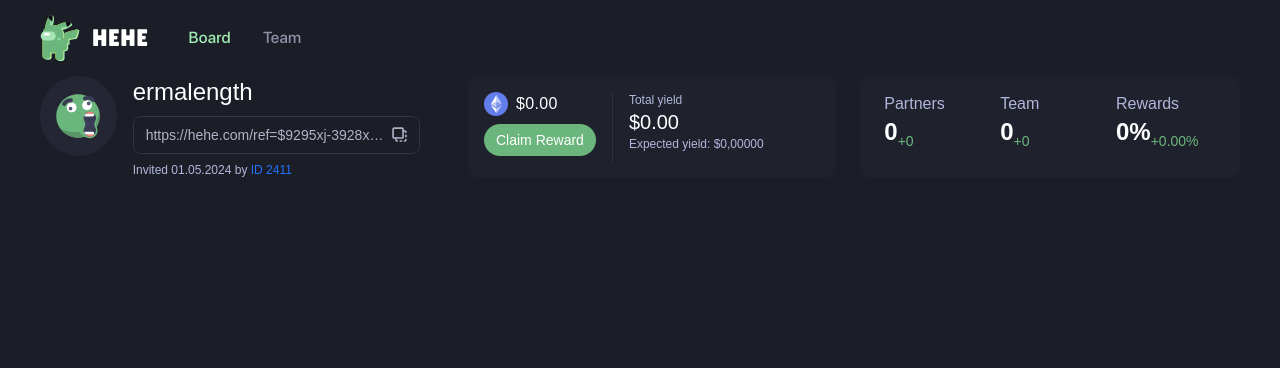
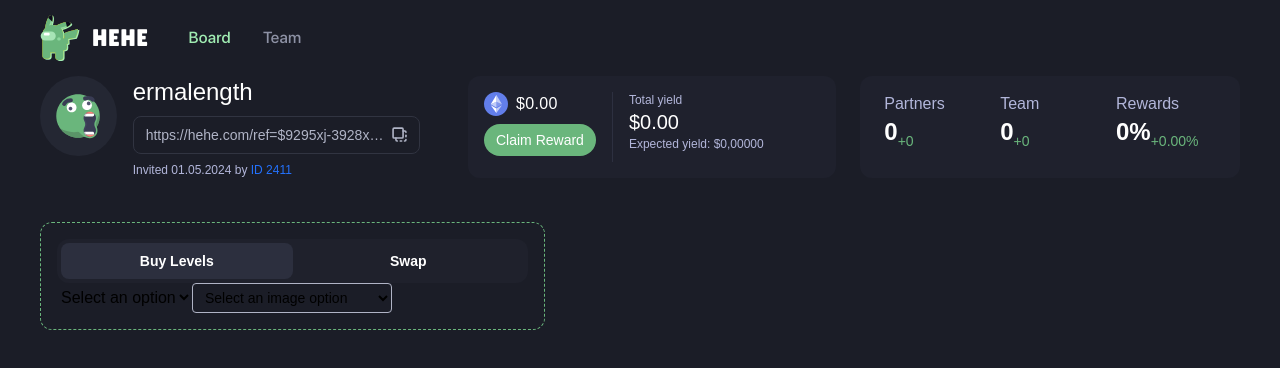
Before and after one commit to yevheniidrahancha/hehe-web, a Next.js app: page / in a window 1280 px wide. Shown: the top 368 px of the page. Built offline with nearby package versions, Linux system fonts and the light colour scheme.

Commit message:
added BuyWiget

```diff
--- /dev/null
+++ b/src/modules/Dashboard/BuyWidget/BuyLevelWidget/BuyLevelWidget.tsx
@@ -0,0 +1,75 @@
+"use client";
+
+import { useState } from "react";
+import "./styles.scss";
+
+const baseClassName = "buy-level-widget";
+
+const BuyLevelWidget = () => {
+  const [selectLevel, setSelectLevel] = useState("");
+  const [selectСurrency, setSelectСurrency] = useState("");
+
+  const handleSelectLevel = (e) => {
+    setSelectLevel(e.target.value);
+  };
+
+  const handleSelectCurrency = (e) => {
+    setSelectСurrency(e.target.value);
+  };
+  return (
+    <div className={baseClassName}>
+      <div className={`${baseClassName}__dropdowns-wrapper`}>
+        <select
+          value={selectLevel}
+          onChange={handleSelectLevel}
+          className={`${baseClassName}__dropdowns-wrapper`}
+        >
+          <option value="">Select an option</option>
+          <option value="option1">Option 1</option>
+          <option value="option2">Option 2</option>
+          <option value="option3">Option 3</option>
+        </select>
+
+        <select
+          value={selectСurrency}
+          onChange={handleSelectCurrency}
+          style={{
+            padding: "5px 8px",
+            border: "1px solid #b0b4c6",
+            borderRadius: "4px",
+            fontSize: "14px",
+            width: "200px",
+          }}
+        >
+          <option value="">Select an image option</option>
+          <option value="image1">
+            <img
+              src="https://via.placeholder.com/20"
+              alt="icon1"
+              style={{ width: "20px", marginRight: "10px" }}
+            />
+            Image 1
+          </option>
+          <option value="image2">
+            <img
+              src="https://via.placeholder.com/20"
+              alt="icon2"
+              style={{ width: "20px", marginRight: "10px" }}
+            />
+            Image 2
+          </option>
+          <option value="image3">
+            <img
+              src="https://via.placeholder.com/20"
+              alt="icon3"
+              style={{ width: "20px", marginRight: "10px" }}
+            />
+            Image 3
+          </option>
+        </select>
+      </div>
+    </div>
+  );
+};
+
+export default BuyLevelWidget;
--- /dev/null
+++ b/src/modules/Dashboard/BuyWidget/BuyWidget.tsx
@@ -0,0 +1,54 @@
+"use client";
+
+import clsx from "clsx";
+import { useState } from "react";
+import "./styles.scss";
+import BuyLevelWidget from "./BuyLevelWidget/BuyLevelWidget";
+import SwapWidget from "./SwapWidget/SwapWidget";
+
+const baseClassName = "buy-widget";
+
+enum BuyWidgetTabs {
+  BUYLEVELS = "Buy Levels",
+  SWAP = "Swap",
+}
+
+const BuyWidget = () => {
+  const [selectedTab, setSelectedTab] = useState<
+    BuyWidgetTabs.BUYLEVELS | BuyWidgetTabs.SWAP
+  >(BuyWidgetTabs.BUYLEVELS);
+
+  const handleTabChange = (
+    tab: BuyWidgetTabs.BUYLEVELS | BuyWidgetTabs.SWAP
+  ) => {
+    setSelectedTab(tab);
+  };
+  return (
+    <div className={baseClassName}>
+      <div className={`${baseClassName}__tabs-wrapper`}>
+        <button
+          className={clsx(`${baseClassName}__button-tab`, {
+            [`${baseClassName}__button-tab--active`]:
+              selectedTab === BuyWidgetTabs.BUYLEVELS,
+          })}
+          onClick={() => handleTabChange(BuyWidgetTabs.BUYLEVELS)}
+        >
+          Buy Levels
+        </button>
+        <button
+          className={clsx(`${baseClassName}__button-tab`, {
+            [`${baseClassName}__button-tab--active`]:
+              selectedTab === BuyWidgetTabs.SWAP,
+          })}
+          onClick={() => handleTabChange(BuyWidgetTabs.SWAP)}
+        >
+          Swap
+        </button>
+      </div>
+      {selectedTab === BuyWidgetTabs.BUYLEVELS && <BuyLevelWidget />}
+      {selectedTab === BuyWidgetTabs.SWAP && <SwapWidget />}
+    </div>
+  );
+};
+
+export default BuyWidget;
--- /dev/null
+++ b/src/modules/Dashboard/BuyWidget/SwapWidget/SwapWidget.tsx
@@ -0,0 +1,7 @@
+import "./styles.scss";
+
+const SwapWidget = () => {
+  return <h1>SwapWidget</h1>;
+};
+
+export default SwapWidget;
--- /dev/null
+++ b/src/modules/Dashboard/BuyWidget/styles.scss
@@ -0,0 +1,47 @@
+.buy-widget {
+  max-width: 505px;
+  width: 100%;
+  border-radius: 12px;
+  border: 1px dashed #6ab67c;
+  padding: 16px;
+
+  &__tabs-wrapper {
+    display: flex;
+    padding: 4px;
+    align-items: center;
+    border-radius: 12px;
+    background: #1f212c;
+  }
+
+  &__button-tab {
+    display: flex;
+    padding: 8px 24px;
+    width: 100%;
+    justify-content: center;
+    align-items: center;
+    color: #fff;
+    font-size: 14px;
+    font-style: normal;
+    font-weight: 600;
+    line-height: 20px;
+    border: unset;
+    border-radius: 999px;
+    background: unset;
+    cursor: pointer;
+
+    &--active {
+      display: flex;
+      padding: 8px 24px;
+      justify-content: center;
+      align-items: center;
+      border-radius: 8px;
+      background: #2c2f3e;
+      cursor: pointer;
+      color: #fff;
+      font-size: 14px;
+      font-style: normal;
+      font-weight: 600;
+      line-height: 20px;
+    }
+  }
+}
--- a/src/modules/Dashboard/ReferralInfo/styles.scss
+++ b/src/modules/Dashboard/ReferralInfo/styles.scss
@@ -1,3 +1,4 @@
 .refferal-info {
   display: flex;
+  margin-bottom: 44px;
 }
--- a/src/modules/Dashboard/dashbord.tsx
+++ b/src/modules/Dashboard/dashbord.tsx
@@ -1,7 +1,13 @@
+import BuyWidget from "./BuyWidget/BuyWidget";
 import RefferalInfo from "./ReferralInfo/RefferalInfo";
 
 const Dashboard = () => {
-  return <RefferalInfo />;
+  return (
+    <>
+      <RefferalInfo />
+      <BuyWidget />
+    </>
+  );
 };
 
 export default Dashboard;
```
Also changed, not shown: src/modules/Dashboard/BuyWidget/BuyLevelWidget/styles.scss (added), src/modules/Dashboard/BuyWidget/SwapWidget/styles.scss (added).
